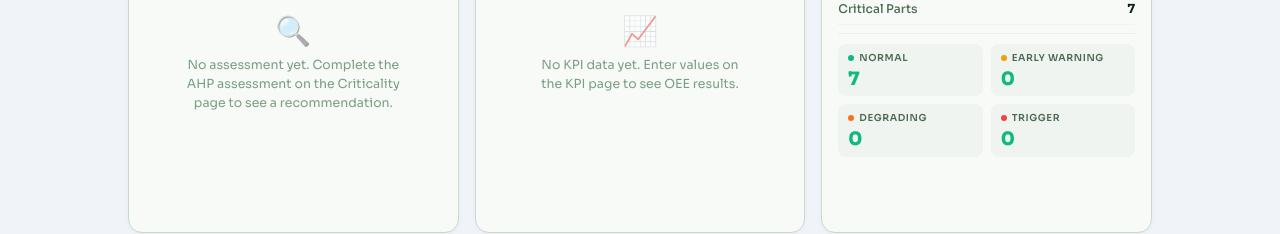
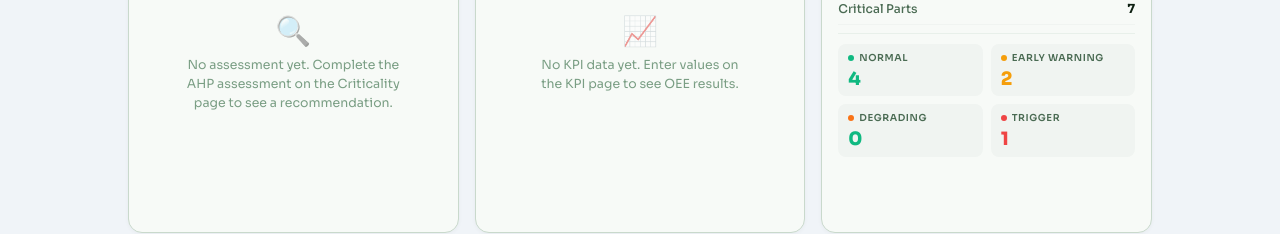
Before and after one commit to Ange-09/Fix-Flow, a Next.js app: page /dashboard in a window 1280 px wide. Shown: the part 633-867 px from the top of the page. Built offline with nearby package versions, Linux system fonts and the light colour scheme.

Commit message:
Update DashboardSection.tsx

```diff
--- a/src/app/(main)/dashboard/DashboardSection/DashboardSection.tsx
+++ b/src/app/(main)/dashboard/DashboardSection/DashboardSection.tsx
@@ -9,7 +9,7 @@ import {
 } from "@/app/lib/machineData";
 import { useAppContext, TIME_FRAME_OPTIONS } from "@/app/context/AppContext";
 import type { AHPStrategyId } from "@/app/context/AppContext";
-import { getConditionStatus, parseDateString } from "@/app/lib/pfCurveUtils";
+import { computeLifeMetrics } from "@/app/(main)/spare-parts/components/SparePartRow/SparePartRow";
 import {
   getSparePartsByMachine,
   computeROP,
@@ -210,6 +210,49 @@ function fmtHrs(val: number): string {
   return `${val.toFixed(2)} hrs`;
 }
 
+// ── Spare parts condition counter (new life-hour model) ──────────────────────
+
+interface ConditionCounts {
+  normal: number;
+  earlyWarn: number;
+  degrading: number;
+  trigger: number;
+}
+
+function resolvePartStatus(
+  partId: string,
+  liveState: Record<
+    string,
+    { installationDate: string; expectedLife: number; avgDailyUsage: number }
+  >,
+  defaults: {
+    installationDate?: string;
+    expectedLife?: number;
+    avgDailyUsage?: number;
+  },
+): "Normal" | "Early Warning" | "Degrading Condition" | "Maintenance Trigger" {
+  const state = liveState[partId];
+
+  const installationDate =
+    state?.installationDate ?? defaults.installationDate ?? "";
+  const expectedLife = state?.expectedLife ?? defaults.expectedLife ?? 8000;
+  const avgDailyUsage = state?.avgDailyUsage ?? defaults.avgDailyUsage ?? 8;
+
+  const { status } = computeLifeMetrics(
+    installationDate,
+    expectedLife,
+    avgDailyUsage,
+  );
+  return status;
+}
+
+function bumpCount(counts: ConditionCounts, status: string) {
+  if (status === "Maintenance Trigger") counts.trigger++;
+  else if (status === "Degrading Condition") counts.degrading++;
+  else if (status === "Early Warning") counts.earlyWarn++;
+  else counts.normal++;
+}
+
 // ── Main component ───────────────────────────────────────────────────────────
 
 interface DashboardSectionProps {
@@ -232,7 +275,6 @@ export default function DashboardSection({ machineId }: DashboardSectionProps) {
   const isCustomMachine =
     !staticMachine && customMachines.some((m) => m.id === resolvedId);
 
-  // spareParts only exists on static Machine records
   const spareParts = staticMachine?.spareParts ?? [];
 
   const kpiState = allKpiStates[resolvedId];
@@ -307,65 +349,43 @@ export default function DashboardSection({ machineId }: DashboardSectionProps) {
     1,
   );
 
-  // ── Critical Spare Parts — static + custom ────────────────────────────────
-  // Static critical parts defined in machineData
+  // ── Critical Spare Parts — life-hour model condition counting ─────────────
   const criticalParts = spareParts.filter(
     (p) => p.classification === "Critical",
   );
-
-  // Custom parts added by the user on the Spare Parts page for this machine
-  // (all custom parts are implicitly critical)
   const customCriticalParts = allCustomSpareParts[resolvedId] ?? [];
-
   const totalCriticalParts = criticalParts.length + customCriticalParts.length;
 
-  let countNormal = 0;
-  let countEarlyWarn = 0;
-  let countDegrading = 0;
-  let countTrigger = 0;
+  const conditionCounts = useMemo<ConditionCounts>(() => {
+    const counts: ConditionCounts = {
+      normal: 0,
+      earlyWarn: 0,
+      degrading: 0,
+      trigger: 0,
+    };
 
-  // Count static critical parts
-  criticalParts.forEach((p) => {
-    const liveState = liveSparePartsState[p.id];
-    const pDateStr = liveState?.pDate ?? p.defaultPDate;
-    const interval = liveState?.pfInterval ?? p.defaultPFInterval;
+    // Static critical parts — use live state, fall back to machineData defaults
+    criticalParts.forEach((p) => {
+      const status = resolvePartStatus(p.id, liveSparePartsState, {
+        installationDate: p.defaultInstallationDate,
+        expectedLife: p.defaultExpectedLife,
+        avgDailyUsage: p.defaultAvgDailyUsage,
+      });
+      bumpCount(counts, status);
+    });
 
-    if (!pDateStr || !interval) {
-      countNormal++;
-      return;
-    }
-    const pd = parseDateString(pDateStr);
-    if (!pd) {
-      countNormal++;
-      return;
-    }
+    // Custom critical parts — use live state, fall back to part's own fields
+    customCriticalParts.forEach((p) => {
+      const status = resolvePartStatus(p.id, liveSparePartsState, {
+        installationDate: p.installationDate,
+        expectedLife: p.expectedLife,
+        avgDailyUsage: p.avgDailyUsage,
+      });
+      bumpCount(counts, status);
+    });
 
-    const cond = getConditionStatus(pd, interval);
-    if (cond === "Maintenance Trigger") countTrigger++;
-    else if (cond === "Degrading Condition") countDegrading++;
-    else if (cond === "Early Warning") countEarlyWarn++;
-    else countNormal++;
-  });
-
-  // Count custom critical parts
-  customCriticalParts.forEach((p) => {
-    const liveState = liveSparePartsState[p.id];
-    if (!liveState?.pDate) {
-      countNormal++;
-      return;
-    }
-    const pd = parseDateString(liveState.pDate);
-    if (!pd) {
-      countNormal++;
-      return;
-    }
-
-    const cond = getConditionStatus(pd, liveState.pfInterval);
-    if (cond === "Maintenance Trigger") countTrigger++;
-    else if (cond === "Degrading Condition") countDegrading++;
-    else if (cond === "Early Warning") countEarlyWarn++;
-    else countNormal++;
-  });
+    return counts;
+  }, [criticalParts, customCriticalParts, liveSparePartsState]);
 
   // ── Consumables (ROP-based stock status) ──────────────────────────────────
   const sparesMachineId = MACHINE_ID_MAP[resolvedId] ?? resolvedId;
@@ -385,8 +405,8 @@ export default function DashboardSection({ machineId }: DashboardSectionProps) {
     const customRows = (allCustomSpareParts[sparesMachineId] ?? []).map(
       (p) => ({
         id: p.id,
-        d: p.d,
-        L: p.L,
+        d: 0,
+        L: 0,
         SS: p.SS,
         currentStock: p.currentStock,
       }),
@@ -408,13 +428,12 @@ export default function DashboardSection({ machineId }: DashboardSectionProps) {
     else consumableBad++;
   });
 
-  // ── Consumable status bar widths ──────────────────────────────────────────
   const consumableTotalSafe = consumableTotal || 1;
   const consumableGoodPct = (consumableGood / consumableTotalSafe) * 100;
   const consumableWarnPct = (consumableWarn / consumableTotalSafe) * 100;
   const consumableBadPct = (consumableBad / consumableTotalSafe) * 100;
 
-  // ── Guard: bail if id belongs to neither static nor custom list ───────────
+  // ── Guard ─────────────────────────────────────────────────────────────────
   if (!staticMachine && !isCustomMachine) return null;
 
   return (
@@ -703,7 +722,7 @@ export default function DashboardSection({ machineId }: DashboardSectionProps) {
                       className={styles.sparePartsConditionCount}
                       style={{ color: "#10b981" }}
                     >
-                      {countNormal}
+                      {conditionCounts.normal}
                     </span>
                   </div>
 
@@ -720,10 +739,11 @@ export default function DashboardSection({ machineId }: DashboardSectionProps) {
                     <span
                       className={styles.sparePartsConditionCount}
                       style={{
-                        color: countEarlyWarn > 0 ? "#f59e0b" : "#10b981",
+                        color:
+                          conditionCounts.earlyWarn > 0 ? "#f59e0b" : "#10b981",
                       }}
                     >
-                      {countEarlyWarn}
+                      {conditionCounts.earlyWarn}
                     </span>
                   </div>
 
@@ -740,10 +760,11 @@ export default function DashboardSection({ machineId }: DashboardSectionProps) {
                     <span
                       className={styles.sparePartsConditionCount}
                       style={{
-                        color: countDegrading > 0 ? "#f97316" : "#10b981",
+                        color:
+                          conditionCounts.degrading > 0 ? "#f97316" : "#10b981",
                       }}
                     >
-                      {countDegrading}
+                      {conditionCounts.degrading}
                     </span>
                   </div>
 
@@ -760,10 +781,11 @@ export default function DashboardSection({ machineId }: DashboardSectionProps) {
                     <span
                       className={styles.sparePartsConditionCount}
                       style={{
-                        color: countTrigger > 0 ? "#ef4444" : "#10b981",
+                        color:
+                          conditionCounts.trigger > 0 ? "#ef4444" : "#10b981",
                       }}
                     >
-                      {countTrigger}
+                      {conditionCounts.trigger}
                     </span>
                   </div>
                 </div>
```
